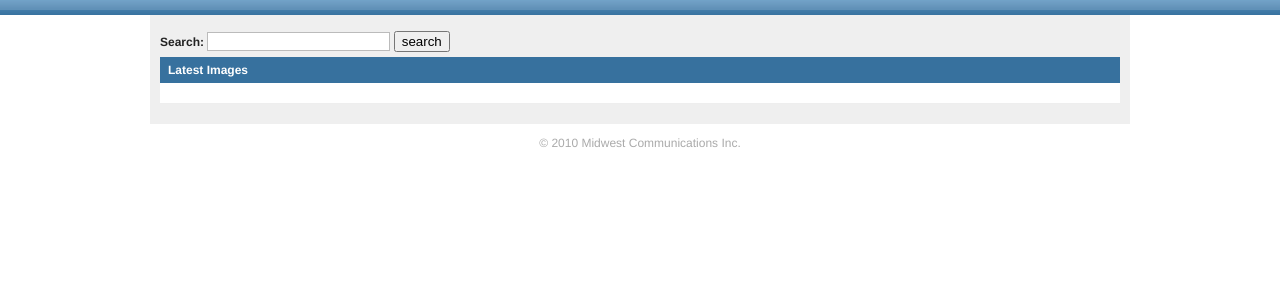
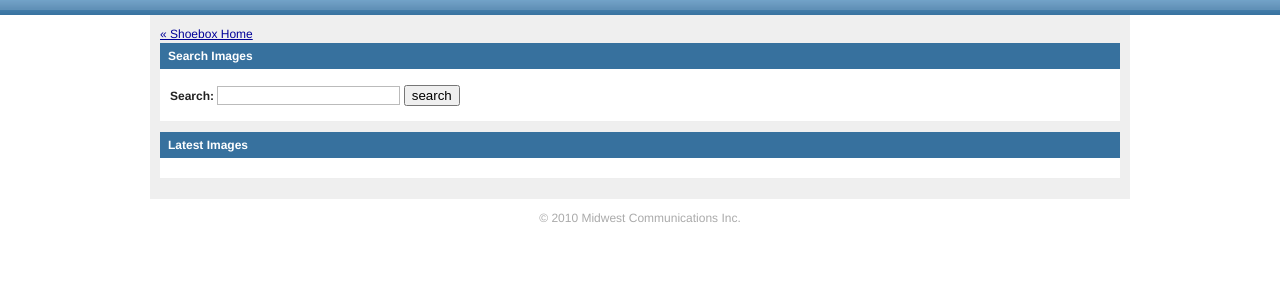
Before and after one commit to gsiegman/django-shoebox, a Django app: template example_project/templates/default/shoebox/shoebox_image_gallery.html in a window 1280 px wide. Shown: the part 84-384 px from the top of the page. Run offline with Django 3.2, Linux system fonts and the light colour scheme; the template is opened without the code that fills it, so the values that code supplies are empty; parts of the project's set-up code (start-up, migrations or seed data) failed here and were passed over.

Commit message:
Shoebox app templates

```diff
--- a/example_project/media/apps/shoebox/style.css
+++ b/example_project/media/apps/shoebox/style.css
@@ -1 +1,11 @@
-.latest-images img { padding: 3px; }
+.image-gallery img { padding: 3px; }
+
+body.shoebox-index div.search { }
+
+body.shoebox-index div.upload { }
+
+body.shoebox-index div.latest-images { clear: both; }
+
+body.shoebox-index .main-col { width: 540px; float: left; margin-right: 20px; }
+
+body.shoebox-index .side-col { width: 400px; float: left; }
--- a/example_project/templates/default/shoebox/shoebox_image_gallery.html
+++ b/example_project/templates/default/shoebox/shoebox_image_gallery.html
@@ -5,27 +5,25 @@
 {% block head_extra %}
 
 	{{ block.super }}
-	<script type="text/javascript">
-		function search(search) {
-			$.ajax({
-		  		url: '{% url shoebox_image_search %}?q=' + search,
-		  		success: function(data) {
-		    		$('#images').html(data);
-		  		}
-			});
-		}
-	</script>
+
 {% endblock %}
 
 {% block content %}
-<div id="search-container" class="center">
-	<form method="get" action="{% url shoebox_image_search %}" >
-	<label for="search-box">Search:</label>
-	<input id="search-box" name="q" type="text" onkeyup="search(this.value); return false;"/>
-	<input type="submit" value="search" />
+<div class="inner-navigation">
+    <a href="/shoebox">&laquo; Shoebox Home</a>
 </div>
-
-<div class="main-item latest-images">
+<div class="main-item search">
+    <h2>Search Images</h2>
+    <div class="inner">
+        <div id="gallery-search" class="center">
+            <form method="get" action="{% url shoebox_image_search %}" >
+            <label for="search-box">Search:</label>
+            <input id="search-box" name="q" type="text"/>
+            <input type="submit" value="search" />
+        </div>
+    </div>
+</div>
+<div class="main-item image-gallery">
     <h2>Latest Images</h2>
     <div class="inner">
     {% for image in images %}
--- a/example_project/templates/default/shoebox/shoebox_manage_item.html
+++ b/example_project/templates/default/shoebox/shoebox_manage_item.html
@@ -1,11 +1,14 @@
 {% extends "shoebox/base.html" %}
 
 {% block content %}
+<div class="inner-navigation">
+    <a href="/shoebox">&laquo; Shoebox Home</a>
+</div>
+<h1 class="title">{{ object.title }}</h1>
 <div class="main-item">
 	<h2>Item Detail</h2>
 	<div class="inner">
 	{% ifequal type "image" %}
-			<p>This is an image with an id of {{ object.id }}</p>
 		<img src="{{ object.get_medium_thumbnail_url }}" />
 
 		<ul id="image_sizes">
```
Also changed, not shown: example_project/templates/default/shoebox/image_search_results.html (+28 -5 lines), example_project/templates/default/shoebox/shoebox_index.html (+26 -11 lines), example_project/templates/default/shoebox/shoebox_new_upload_holding.html (+17 -1 lines). Lines whose indentation alone changed are shown as unchanged.
